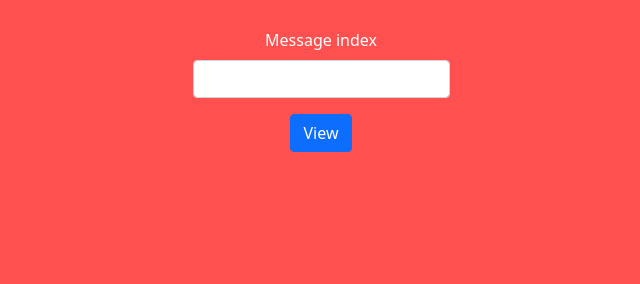
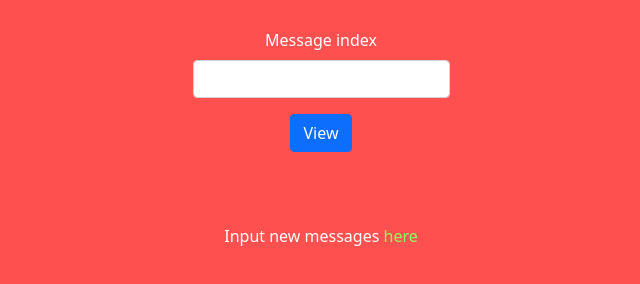
Before and after one commit to ayushm2003/ipfs-time-capsule, a website: page static/view.html in a window 1280 px wide. Shown: the part 66-350 px from the top of the page, without its empty margins (319-959 px from the left). Drawn offline with nearby package versions, Linux system fonts and the light colour scheme.

Commit message:
Add backlink to index.html

```diff
--- a/static/view.html
+++ b/static/view.html
@@ -64,7 +64,9 @@
         <br>
         <br>
         <div id="value"></div>
-
+		<br>
+		<br>
+		Input new messages <a href="index.html">here</a>
         <script>
             const $form = $('#output')
             $("#output").submit(function(e) {
```
